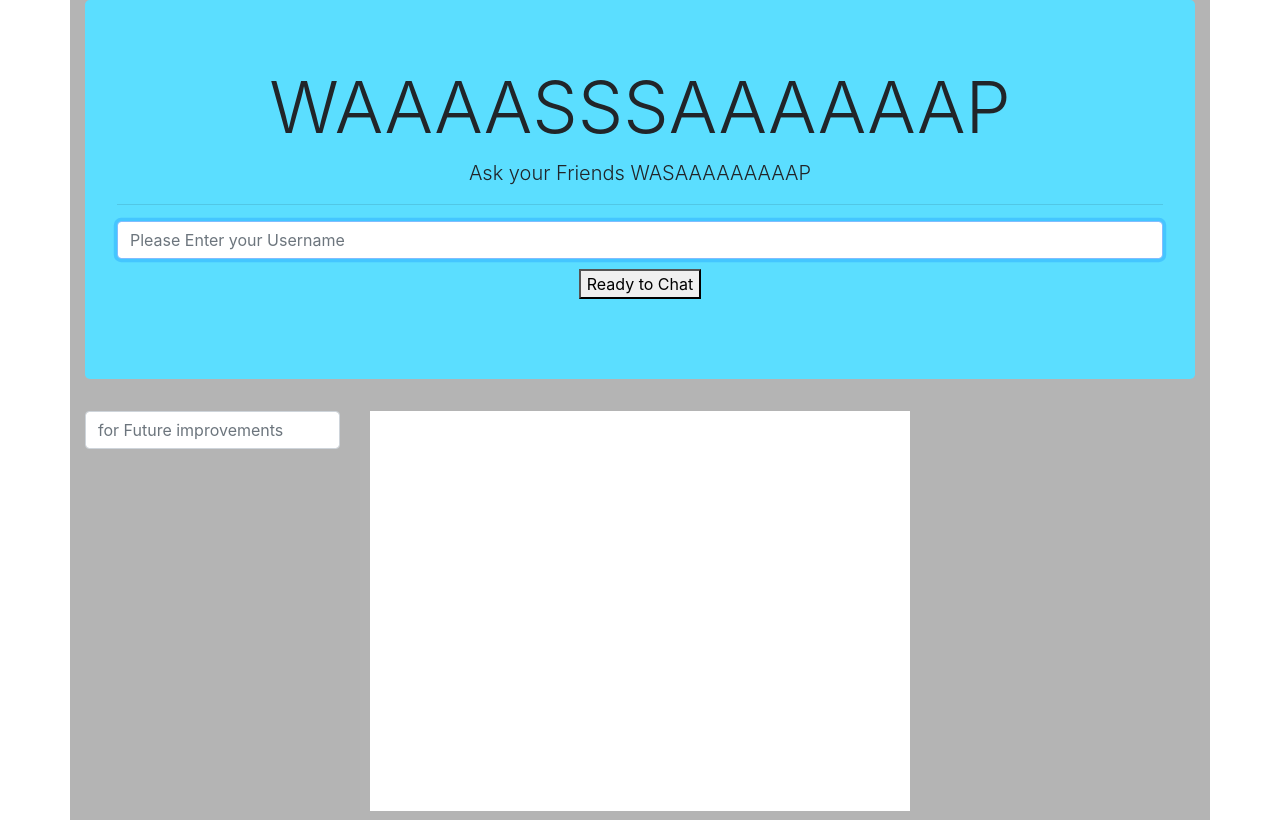
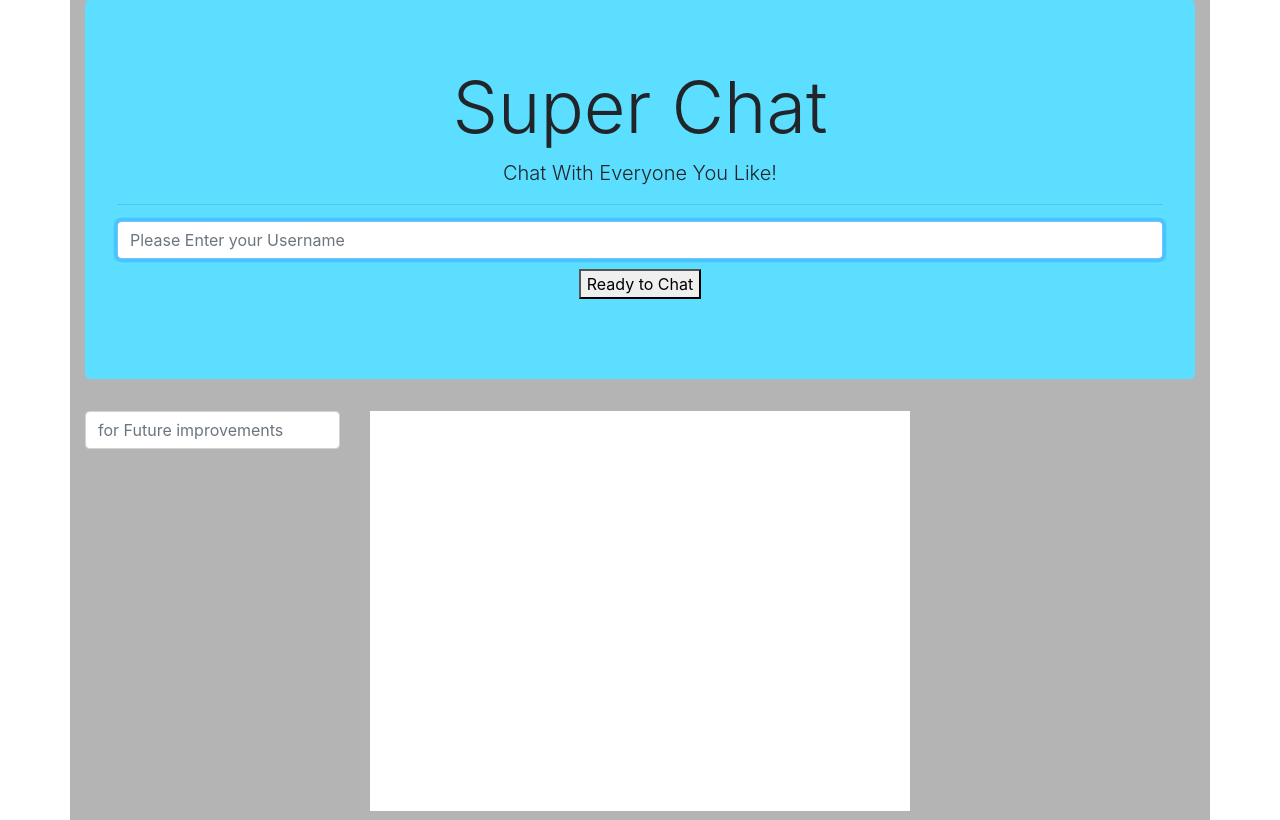
Before and after one commit to matze616/CloudChatGit, a website: page user/index.html in a window 1280 px wide. Drawn offline with nearby package versions, Linux system fonts and the light colour scheme; no server answers.

Commit message:
Update names

```diff
--- a/user/index.html
+++ b/user/index.html
@@ -8,7 +8,7 @@ Author: Matthias Schülein (751450), Philipp Kriegeskorte (761341)
 <html>
 
 <head>
-  <title>Sample Socket.io Chat</title>
+  <title>Super Chat</title>
   <meta charset="utf-8">
   <meta name="viewport" content="width=device-width, initial-scale=1, shrink-to-fit=no">
   <link rel="stylesheet" href="https://stackpath.bootstrapcdn.com/bootstrap/4.1.3/css/bootstrap.min.css">
@@ -26,8 +26,8 @@ Author: Matthias Schülein (751450), Philipp Kriegeskorte (761341)
     <div class="row">
       <div class="col-md-12">
         <div class="jumbotron" style="background-color:rgb(91, 222, 255); text-align: center;" >
-          <h1 class="display-3">WAAAASSSAAAAAAP</h1>
-          <p class="lead">Ask your Friends WASAAAAAAAAAP</p>
+          <h1 class="display-3">Super Chat</h1>
+          <p class="lead">Chat With Everyone You Like!</p>
           <hr class="m-y-1">
 
 <!--Login Screen mit Username eingabe. erst nachdem dies erfolgt ist, ist das eingabefeld für den chat zu sehen-->
```
